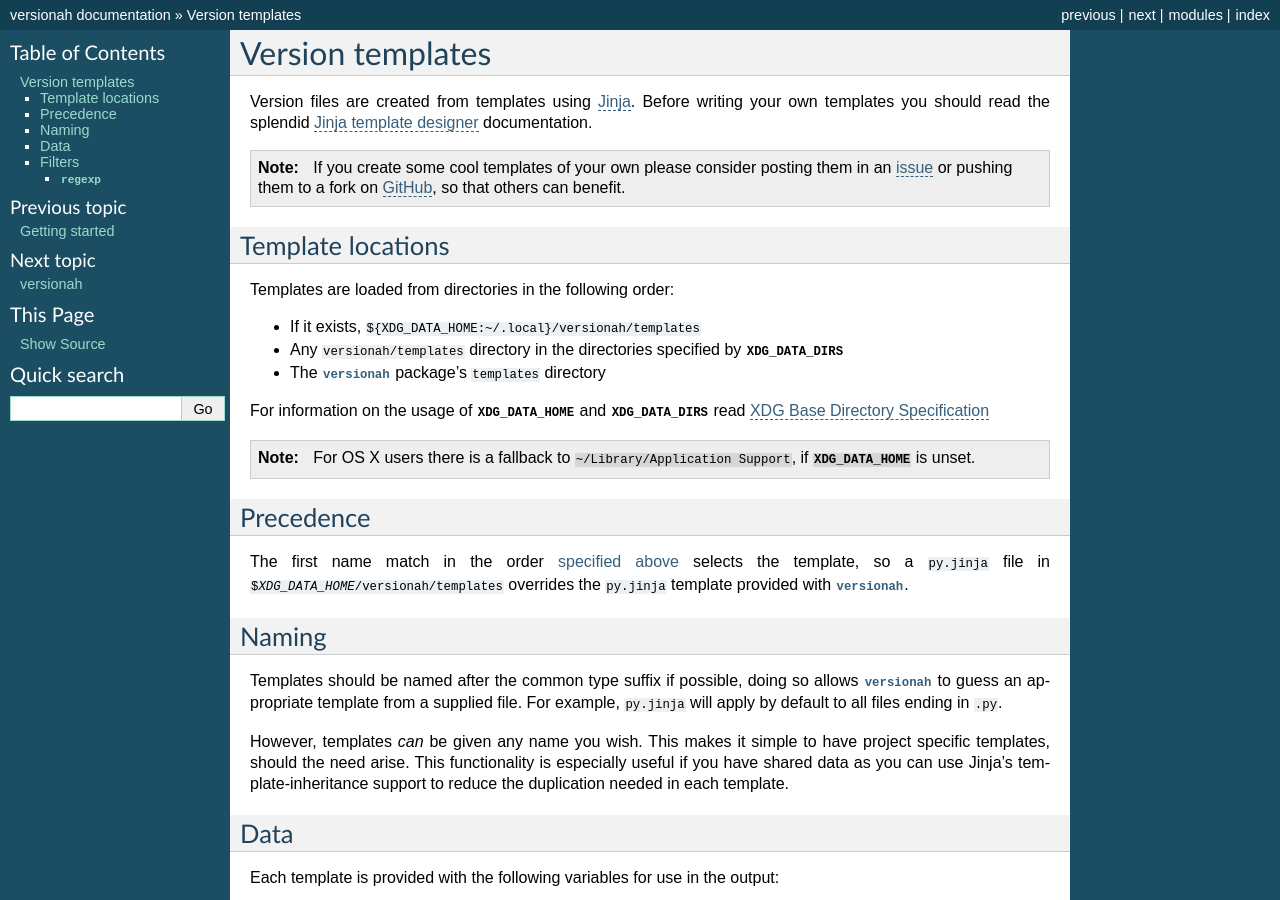
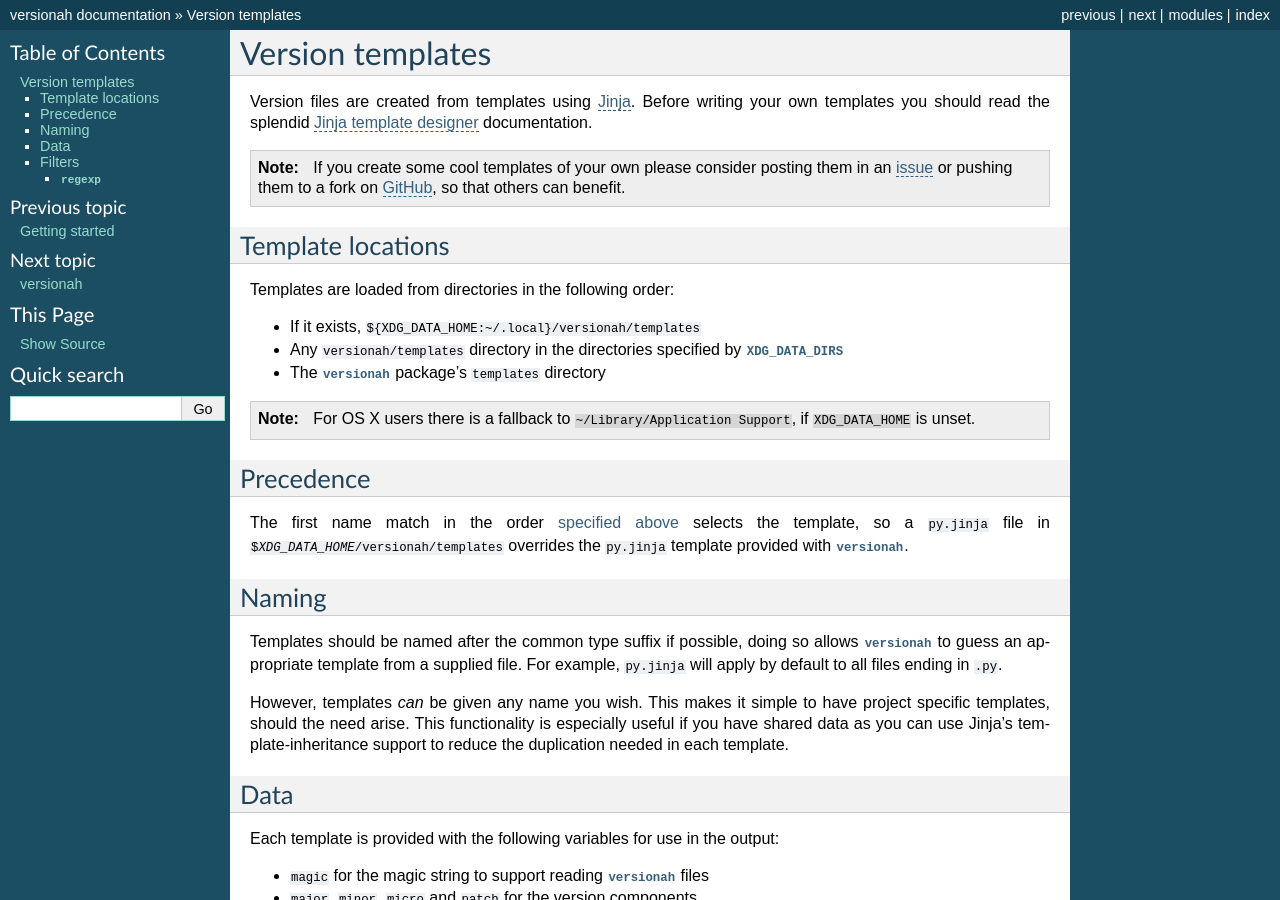
Before and after one commit to JNRowe/versionah, a Sphinx documentation site: the page built from doc/templates.rst, in a window 1280 px wide and 900 px high. Built offline with Sphinx 7.4.7, drawn with Linux system fonts in a browser that asks for light colours; the version number could not be read and is left out.

Commit message:
Move the XDG_DATA_DIRS info to appendix
It doesn't really need to be there, and it is the start of simplifying the docs
for the common case.

```diff
--- a/doc/index.rst
+++ b/doc/index.rst
@@ -32,6 +32,7 @@
    alternatives
    api/index
    release
+   appendix
 
 Indices and tables
 ------------------
--- a/doc/templates.rst
+++ b/doc/templates.rst
@@ -21,12 +21,9 @@
   :envvar:`XDG_DATA_DIRS`
 * The :mod:`versionah` package's ``templates`` directory
 
-For information on the usage of :envvar:`XDG_DATA_HOME` and
-:envvar:`XDG_DATA_DIRS` read `XDG Base Directory Specification`_
-
 .. note::
    For OS X users there is a fallback to ``~/Library/Application Support``,
-   if :envvar:`XDG_DATA_HOME` is unset.
+   if ``XDG_DATA_HOME`` is unset.
 
 Precedence
 ----------
@@ -117,7 +114,6 @@
 
 .. _Jinja: http://jinja.pocoo.org/
 .. _Jinja template designer: http://jinja.pocoo.org/docs/templates/
-.. _XDG Base Directory Specification: http://standards.freedesktop.org/basedir-spec/basedir-spec-latest.html
 .. _issue: https://github.com/JNRowe/versionah/issues
 .. _GitHub: https://github.com/JNRowe/versionah/
 .. _mail: jnrowe@gmail.com
```
Also changed, not shown: doc/appendix.rst (added, +9 -0 lines).
